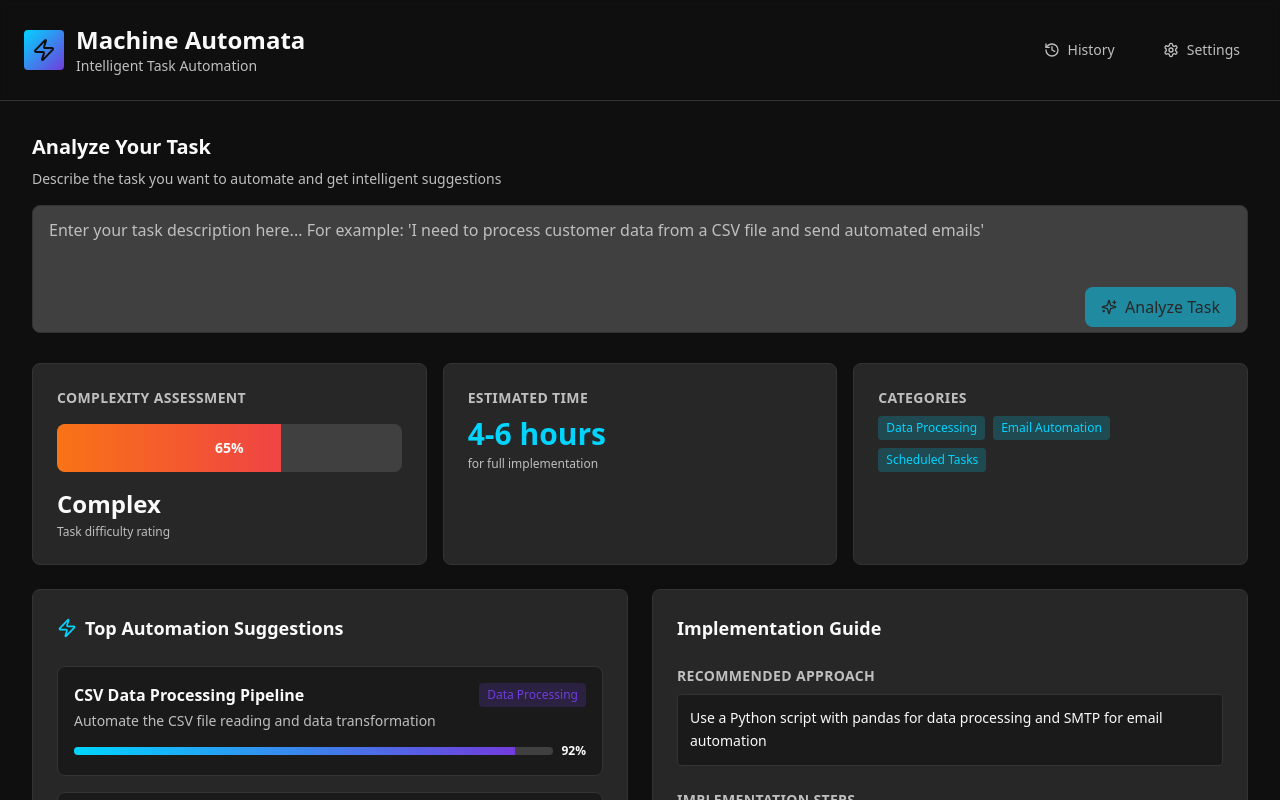
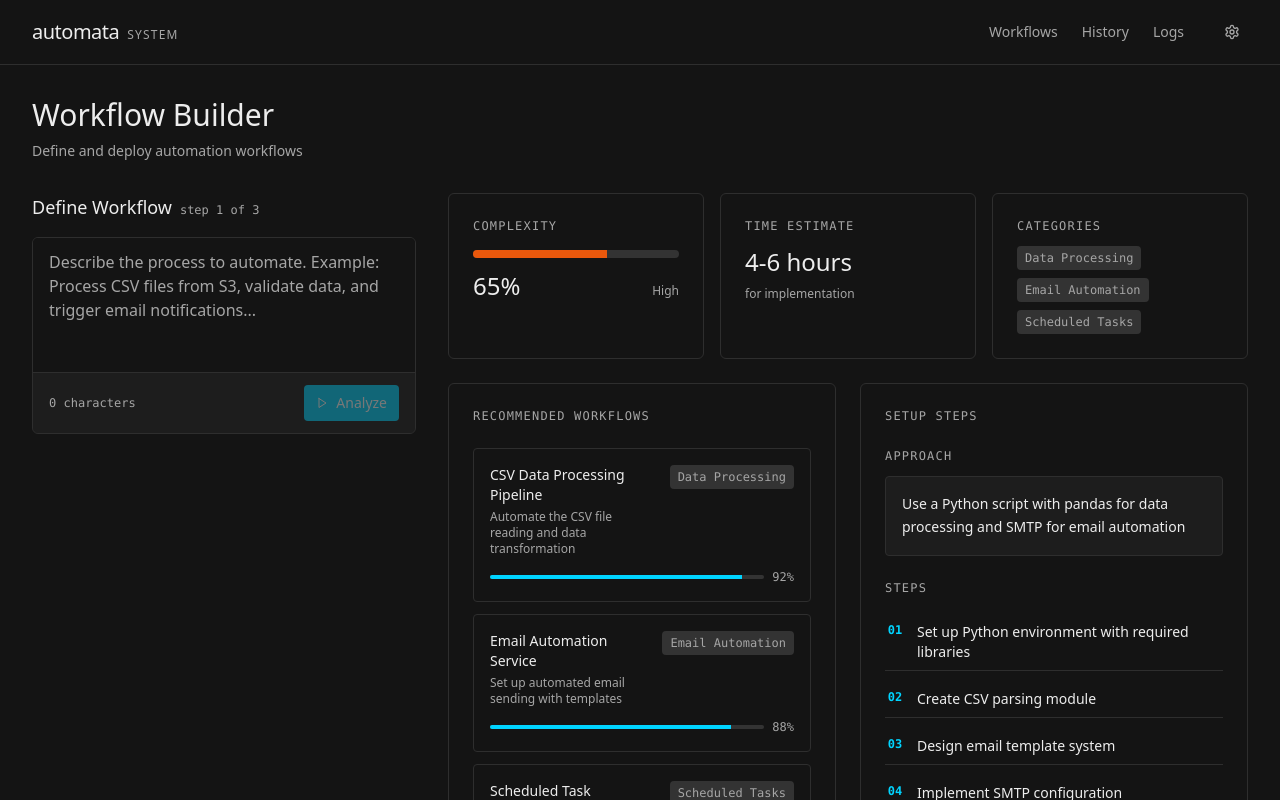
Before and after one commit to Ameyaw9/machine_automata, a Next.js app: page / in a window 1280 px wide. Shown: the top 800 px of the page. Built offline with nearby package versions, Linux system fonts and the light colour scheme.

Commit message:
redesign UI to modern systems automation aesthetic
Update theme and components for professional, infrastructure-focused look

Co-authored-by: Emmanuel Ameyaw <57843099+Ameyaw9@users.noreply.github.com>

```diff
--- a/app/globals.css
+++ b/app/globals.css
@@ -3,18 +3,18 @@
 @tailwind utilities;
 
 :root {
-  --background: 0 0% 6%;
-  --foreground: 0 0% 98%;
-  --primary: 190 100% 50%;
-  --primary-foreground: 0 0% 6%;
-  --secondary: 260 70% 55%;
-  --secondary-foreground: 0 0% 98%;
-  --accent: 190 100% 50%;
-  --accent-foreground: 0 0% 6%;
-  --muted: 0 0% 25%;
-  --muted-foreground: 0 0% 75%;
-  --border: 0 0% 20%;
-  --radius: 0.5rem;
+  --background: 0 0% 8%;
+  --foreground: 0 0% 93%;
+  --primary: 0 0% 100%;
+  --primary-foreground: 0 0% 8%;
+  --secondary: 190 100% 50%;
+  --secondary-foreground: 0 0% 100%;
+  --accent: 190 90% 45%;
+  --accent-foreground: 0 0% 100%;
+  --muted: 0 0% 20%;
+  --muted-foreground: 0 0% 65%;
+  --border: 0 0% 18%;
+  --radius: 0.375rem;
 }
 
 * {
@@ -23,8 +23,32 @@
 
 body {
   @apply bg-background text-foreground;
+  font-feature-settings: "cv11" 1;
 }
 
 html {
   @apply bg-background;
 }
+
+/* Smooth scrolling */
+html {
+  scroll-behavior: smooth;
+}
+
+/* Selection styling */
+::selection {
+  @apply bg-secondary/30 text-foreground;
+}
+
+/* Input focus ring */
+input:focus,
+textarea:focus,
+select:focus {
+  @apply outline-none ring-1 ring-secondary ring-inset;
+}
+
+/* Smooth transitions */
+button,
+a {
+  @apply transition-colors duration-200;
+}
--- a/app/page.tsx
+++ b/app/page.tsx
@@ -6,9 +6,20 @@ export default function Home() {
   return (
     <div className="min-h-screen bg-background text-foreground">
       <DashboardHeader />
-      <main className="flex flex-col gap-6 p-8 max-w-7xl mx-auto">
-        <TaskAnalyzer />
-        <ResultsPanel />
+      <main className="flex flex-col gap-8 p-8 max-w-7xl mx-auto">
+        <div>
+          <h1 className="text-3xl font-light text-foreground mb-2">Workflow Builder</h1>
+          <p className="text-sm text-muted-foreground font-light">Define and deploy automation workflows</p>
+        </div>
+
+        <div className="grid grid-cols-1 lg:grid-cols-3 gap-8">
+          <div className="lg:col-span-1">
+            <TaskAnalyzer />
+          </div>
+          <div className="lg:col-span-2">
+            <ResultsPanel />
+          </div>
+        </div>
       </main>
     </div>
   )
--- a/components/AutomationSuggestions.tsx
+++ b/components/AutomationSuggestions.tsx
@@ -1,6 +1,4 @@
 'use client'
-
-import { Zap, TrendingUp } from 'lucide-react'
 
 interface Suggestion {
   id: number
@@ -16,38 +14,35 @@ interface AutomationSuggestionsProps {
 
 export default function AutomationSuggestions({ suggestions }: AutomationSuggestionsProps) {
   return (
-    <div className="bg-muted/50 border border-border rounded-lg p-6">
-      <div className="flex items-center gap-2 mb-6">
-        <Zap className="w-5 h-5 text-primary" />
-        <h2 className="text-lg font-semibold text-foreground">Top Automation Suggestions</h2>
-      </div>
+    <div className="border border-border rounded-lg p-6 bg-background">
+      <h2 className="text-xs uppercase tracking-widest text-muted-foreground font-mono mb-6">Recommended Workflows</h2>
 
-      <div className="space-y-4">
+      <div className="space-y-3">
         {suggestions.map((suggestion) => (
           <div
             key={suggestion.id}
-            className="bg-background/50 border border-border rounded-lg p-4 hover:border-primary/50 transition-colors cursor-pointer group"
+            className="border border-border rounded p-4 hover:bg-muted/30 transition-colors cursor-pointer group"
           >
-            <div className="flex items-start justify-between mb-2">
-              <div>
-                <h3 className="font-semibold text-foreground group-hover:text-primary transition-colors">
+            <div className="flex items-start justify-between gap-3 mb-3">
+              <div className="flex-1">
+                <h3 className="font-medium text-foreground text-sm group-hover:text-secondary transition-colors">
                   {suggestion.title}
                 </h3>
-                <p className="text-sm text-muted-foreground mt-1">{suggestion.description}</p>
+                <p className="text-xs text-muted-foreground mt-1">{suggestion.description}</p>
               </div>
-              <span className="text-xs px-2 py-1 bg-secondary/20 text-secondary rounded whitespace-nowrap ml-2">
+              <span className="text-xs px-2 py-1 bg-muted text-muted-foreground rounded whitespace-nowrap font-mono">
                 {suggestion.category}
               </span>
             </div>
 
-            <div className="flex items-center gap-2 mt-3">
-              <div className="flex-1 h-2 bg-muted rounded-full overflow-hidden">
+            <div className="flex items-center gap-2">
+              <div className="flex-1 h-1 bg-muted rounded-full overflow-hidden">
                 <div
-                  className="h-full bg-gradient-to-r from-primary to-secondary"
+                  className="h-full bg-secondary"
                   style={{ width: `${suggestion.confidence}%` }}
                 />
               </div>
-              <span className="text-xs font-semibold text-foreground whitespace-nowrap">{suggestion.confidence}%</span>
+              <span className="text-xs text-muted-foreground whitespace-nowrap font-mono">{suggestion.confidence}%</span>
             </div>
           </div>
         ))}
--- a/components/ComplexityMeter.tsx
+++ b/components/ComplexityMeter.tsx
@@ -6,37 +6,35 @@ interface ComplexityMeterProps {
 
 export default function ComplexityMeter({ complexity }: ComplexityMeterProps) {
   const getComplexityLabel = (value: number) => {
-    if (value < 30) return 'Simple'
-    if (value < 60) return 'Moderate'
-    if (value < 85) return 'Complex'
-    return 'Very Complex'
+    if (value < 30) return 'Low'
+    if (value < 60) return 'Medium'
+    if (value < 85) return 'High'
+    return 'Very High'
   }
 
   const getComplexityColor = (value: number) => {
-    if (value < 30) return 'from-green-500 to-emerald-500'
-    if (value < 60) return 'from-yellow-500 to-amber-500'
-    if (value < 85) return 'from-orange-500 to-red-500'
-    return 'from-red-600 to-red-700'
+    if (value < 30) return 'bg-green-600'
+    if (value < 60) return 'bg-yellow-600'
+    if (value < 85) return 'bg-orange-600'
+    return 'bg-red-600'
   }
 
   return (
-    <div className="bg-muted/50 border border-border rounded-lg p-6">
-      <h3 className="text-sm font-semibold text-muted-foreground uppercase tracking-wide mb-4">Complexity Assessment</h3>
+    <div className="border border-border rounded-lg p-6 bg-background">
+      <div className="mb-6">
+        <h3 className="text-xs uppercase tracking-widest text-muted-foreground font-mono mb-4">Complexity</h3>
 
-      <div className="space-y-4">
-        <div className="relative h-12 bg-muted rounded-lg overflow-hidden">
-          <div
-            className={`h-full bg-gradient-to-r ${getComplexityColor(complexity)} transition-all duration-500`}
-            style={{ width: `${complexity}%` }}
-          />
-          <div className="absolute inset-0 flex items-center justify-center">
-            <span className="text-sm font-bold text-foreground mix-blend-lighten">{complexity}%</span>
+        <div className="space-y-3">
+          <div className="relative h-2 bg-muted rounded-full overflow-hidden">
+            <div
+              className={`h-full ${getComplexityColor(complexity)} transition-all duration-500`}
+              style={{ width: `${complexity}%` }}
+            />
           </div>
-        </div>
-
-        <div>
-          <p className="text-2xl font-bold text-foreground">{getComplexityLabel(complexity)}</p>
-          <p className="text-xs text-muted-foreground mt-1">Task difficulty rating</p>
+          <div className="flex items-baseline justify-between">
+            <span className="text-2xl font-light text-foreground">{complexity}%</span>
+            <span className="text-xs text-muted-foreground">{getComplexityLabel(complexity)}</span>
+          </div>
         </div>
       </div>
     </div>
--- a/components/DashboardHeader.tsx
+++ b/components/DashboardHeader.tsx
@@ -1,31 +1,28 @@
 'use client'
 
-import { Settings, History, Zap } from 'lucide-react'
+import { Menu, Settings } from 'lucide-react'
 
 export default function DashboardHeader() {
   return (
-    <header className="border-b border-border bg-background/80 backdrop-blur-sm sticky top-0 z-50">
-      <div className="flex items-center justify-between p-6 max-w-7xl mx-auto">
+    <header className="border-b border-border bg-background sticky top-0 z-50">
+      <div className="flex items-center justify-between px-8 py-4 max-w-full">
         <div className="flex items-center gap-3">
-          <div className="w-10 h-10 rounded bg-gradient-to-br from-primary to-secondary flex items-center justify-center">
-            <Zap className="w-6 h-6 text-primary-foreground" />
-          </div>
-          <div>
-            <h1 className="text-2xl font-bold text-foreground">Machine Automata</h1>
-            <p className="text-sm text-muted-foreground">Intelligent Task Automation</p>
+          <div className="flex items-baseline gap-2">
+            <span className="text-xl font-light tracking-tight text-foreground">automata</span>
+            <span className="text-xs uppercase tracking-widest text-muted-foreground font-medium">system</span>
           </div>
         </div>
 
-        <div className="flex items-center gap-4">
-          <button className="flex items-center gap-2 px-4 py-2 rounded-md hover:bg-muted/50 transition-colors text-muted-foreground hover:text-foreground">
-            <History className="w-4 h-4" />
-            <span className="text-sm">History</span>
+        <nav className="flex items-center gap-8">
+          <div className="flex gap-6 text-sm">
+            <a href="#" className="text-muted-foreground hover:text-foreground transition-colors font-light">Workflows</a>
+            <a href="#" className="text-muted-foreground hover:text-foreground transition-colors font-light">History</a>
+            <a href="#" className="text-muted-foreground hover:text-foreground transition-colors font-light">Logs</a>
+          </div>
+          <button className="p-2 hover:bg-muted/50 rounded transition-colors text-muted-foreground hover:text-foreground">
+            <Settings className="w-4 h-4" />
           </button>
-          <button className="flex items-center gap-2 px-4 py-2 rounded-md hover:bg-muted/50 transition-colors text-muted-foreground hover:text-foreground">
-            <Settings className="w-4 h-4" />
-            <span className="text-sm">Settings</span>
-          </button>
-        </div>
+        </nav>
       </div>
     </header>
   )
--- a/components/ImplementationGuide.tsx
+++ b/components/ImplementationGuide.tsx
@@ -1,6 +1,4 @@
 'use client'
-
-import { CheckCircle, ArrowRight } from 'lucide-react'
 
 interface ImplementationGuideProps {
   approach: string
@@ -9,37 +7,32 @@ interface ImplementationGuideProps {
 
 export default function ImplementationGuide({ approach, steps }: ImplementationGuideProps) {
   return (
-    <div className="bg-muted/50 border border-border rounded-lg p-6">
-      <h2 className="text-lg font-semibold text-foreground mb-6">Implementation Guide</h2>
+    <div className="border border-border rounded-lg p-6 bg-background">
+      <h2 className="text-xs uppercase tracking-widest text-muted-foreground font-mono mb-6">Setup Steps</h2>
 
       <div className="space-y-6">
         <div>
-          <h3 className="text-sm font-semibold text-muted-foreground uppercase tracking-wide mb-2">Recommended Approach</h3>
-          <p className="text-foreground text-sm leading-relaxed p-3 bg-background/50 rounded border border-border">
+          <h3 className="text-xs uppercase tracking-widest text-muted-foreground font-mono mb-3">Approach</h3>
+          <p className="text-foreground text-sm leading-relaxed p-4 bg-muted/30 rounded border border-border font-light">
             {approach}
           </p>
         </div>
 
         <div>
-          <h3 className="text-sm font-semibold text-muted-foreground uppercase tracking-wide mb-3">Implementation Steps</h3>
-          <div className="space-y-3">
+          <h3 className="text-xs uppercase tracking-widest text-muted-foreground font-mono mb-4">Steps</h3>
+          <div className="space-y-2">
             {steps.map((step, index) => (
-              <div key={index} className="flex gap-3 items-start">
-                <div className="flex items-center justify-center w-6 h-6 rounded-full bg-primary/20 text-primary flex-shrink-0 text-xs font-bold mt-0.5">
-                  {index + 1}
+              <div key={index} className="flex gap-3 items-start py-2 border-b border-border last:border-0">
+                <div className="flex items-center justify-center w-5 h-5 rounded text-secondary flex-shrink-0 text-xs font-mono font-bold">
+                  {String(index + 1).padStart(2, '0')}
                 </div>
                 <div className="flex-1 pt-0.5">
-                  <p className="text-sm text-foreground">{step}</p>
+                  <p className="text-sm text-foreground font-light">{step}</p>
                 </div>
               </div>
             ))}
           </div>
         </div>
-
-        <button className="w-full px-4 py-3 bg-primary text-primary-foreground rounded-lg hover:bg-primary/90 transition-colors font-medium flex items-center justify-center gap-2 group">
-          <span>View Full Implementation Details</span>
-          <ArrowRight className="w-4 h-4 group-hover:translate-x-1 transition-transform" />
-        </button>
       </div>
     </div>
   )
--- a/components/ResultsPanel.tsx
+++ b/components/ResultsPanel.tsx
@@ -49,17 +49,17 @@ export default function ResultsPanel() {
       <div className="grid grid-cols-1 md:grid-cols-3 gap-4">
         <ComplexityMeter complexity={mockResults.complexity} />
 
-        <div className="bg-muted/50 border border-border rounded-lg p-6">
-          <h3 className="text-sm font-semibold text-muted-foreground uppercase tracking-wide mb-2">Estimated Time</h3>
-          <p className="text-3xl font-bold text-primary">{mockResults.estimatedTime}</p>
-          <p className="text-xs text-muted-foreground mt-1">for full implementation</p>
+        <div className="border border-border rounded-lg p-6 bg-background">
+          <h3 className="text-xs uppercase tracking-widest text-muted-foreground font-mono mb-3">Time Estimate</h3>
+          <p className="text-2xl font-light text-foreground">{mockResults.estimatedTime}</p>
+          <p className="text-xs text-muted-foreground mt-2 font-light">for implementation</p>
         </div>
 
-        <div className="bg-muted/50 border border-border rounded-lg p-6">
-          <h3 className="text-sm font-semibold text-muted-foreground uppercase tracking-wide mb-2">Categories</h3>
+        <div className="border border-border rounded-lg p-6 bg-background">
+          <h3 className="text-xs uppercase tracking-widest text-muted-foreground font-mono mb-3">Categories</h3>
           <div className="flex flex-wrap gap-2">
             {mockResults.suggestions.map((s) => (
-              <span key={s.id} className="text-xs px-2 py-1 bg-primary/20 text-primary rounded">
+              <span key={s.id} className="text-xs px-2 py-1 bg-muted text-muted-foreground rounded font-mono">
                 {s.category}
               </span>
             ))}
--- a/components/TaskAnalyzer.tsx
+++ b/components/TaskAnalyzer.tsx
@@ -1,7 +1,7 @@
 'use client'
 
 import { useState } from 'react'
-import { Send, Sparkles } from 'lucide-react'
+import { Play } from 'lucide-react'
 
 export default function TaskAnalyzer() {
   const [taskDescription, setTaskDescription] = useState('')
@@ -11,40 +11,42 @@ export default function TaskAnalyzer() {
     if (!taskDescription.trim()) return
 
     setIsAnalyzing(true)
-    // Simulate analysis
     await new Promise(resolve => setTimeout(resolve, 2000))
     setIsAnalyzing(false)
   }
 
   return (
     <div className="space-y-4">
-      <div>
-        <h2 className="text-xl font-semibold text-foreground mb-2">Analyze Your Task</h2>
-        <p className="text-sm text-muted-foreground">Describe the task you want to automate and get intelligent suggestions</p>
+      <div className="flex items-baseline gap-2">
+        <h2 className="text-lg font-light text-foreground">Define Workflow</h2>
+        <span className="text-xs text-muted-foreground font-mono">step 1 of 3</span>
       </div>
 
-      <div className="relative">
+      <div className="border border-border rounded-lg overflow-hidden">
         <textarea
           value={taskDescription}
           onChange={(e) => setTaskDescription(e.target.value)}
-          placeholder="Enter your task description here... For example: 'I need to process customer data from a CSV file and send automated emails'"
-          className="w-full h-32 px-4 py-3 bg-muted border border-border rounded-lg text-foreground placeholder-muted-foreground focus:outline-none focus:ring-2 focus:ring-primary focus:border-transparent resize-none"
+          placeholder="Describe the process to automate. Example: Process CSV files from S3, validate data, and trigger email notifications..."
+          className="w-full h-32 px-4 py-3 bg-background text-foreground placeholder-muted-foreground focus:outline-none focus:ring-1 focus:ring-secondary focus:ring-inset resize-none"
         />
-        <div className="absolute bottom-3 right-3 flex gap-2">
+        <div className="flex items-center justify-between px-4 py-3 bg-muted/30 border-t border-border">
+          <div className="text-xs text-muted-foreground font-mono">
+            {taskDescription.length} characters
+          </div>
           <button
             onClick={handleAnalyze}
             disabled={isAnalyzing || !taskDescription.trim()}
-            className="flex items-center gap-2 px-4 py-2 bg-primary text-primary-foreground rounded-lg hover:bg-primary/90 disabled:opacity-50 disabled:cursor-not-allowed transition-colors font-medium"
+            className="flex items-center gap-2 px-3 py-2 bg-secondary text-secondary-foreground rounded hover:bg-secondary/90 disabled:opacity-40 disabled:cursor-not-allowed transition-colors font-medium text-sm"
           >
             {isAnalyzing ? (
               <>
-                <div className="w-4 h-4 border-2 border-primary-foreground border-t-transparent rounded-full animate-spin" />
-                <span>Analyzing...</span>
+                <div className="w-3 h-3 border border-secondary-foreground border-t-transparent rounded-full animate-spin" />
+                <span>Analyzing</span>
               </>
             ) : (
               <>
-                <Sparkles className="w-4 h-4" />
-                <span>Analyze Task</span>
+                <Play className="w-3 h-3" />
+                <span>Analyze</span>
               </>
             )}
           </button>
```
Also changed, not shown: 1 other file (tests, documents, lock files or other folders).
